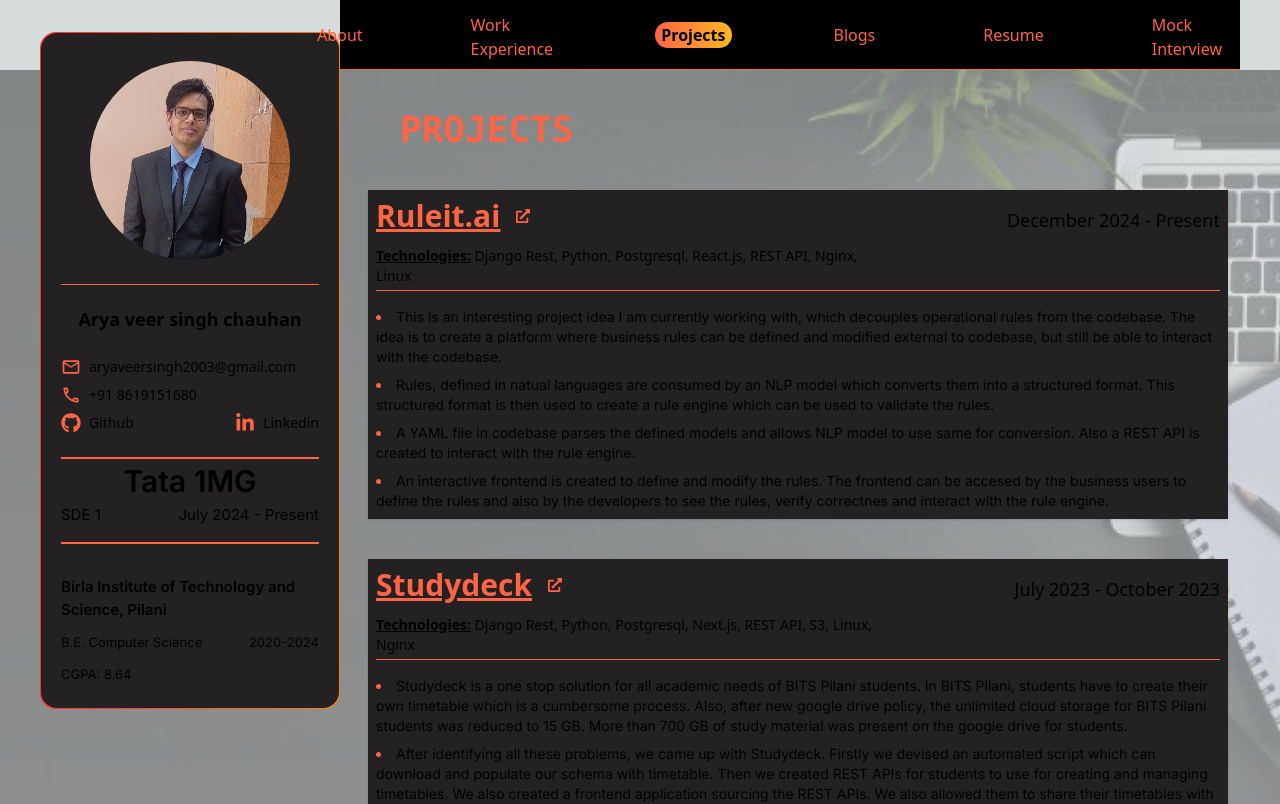
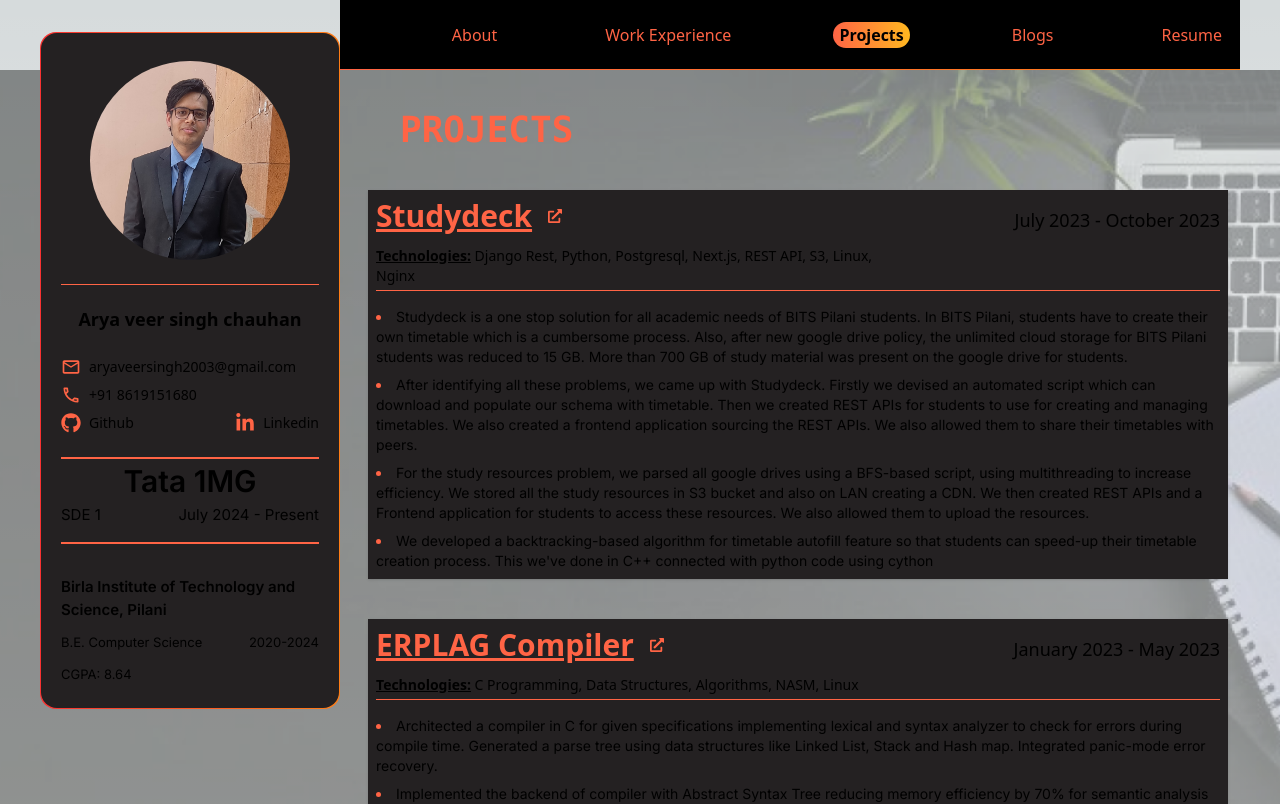
Before and after one commit to Arya-veer/Portfolio, a Next.js app: page /projects in a window 1280 px wide. Shown: the top 804 px of the page. Built offline with nearby package versions, Linux system fonts and the light colour scheme.

Commit message:
Updated resume and other changes

```diff
--- a/src/app/about/page.tsx
+++ b/src/app/about/page.tsx
@@ -1,10 +1,10 @@
 
 export default function About(){
     return (
-        <div className="md:py-10 pt-2 md:pr-3 px-1 md:pl-7 flex flex-col h-full gap-10">
+        <div className="md:py-10 pt-2 md:pr-3 px-1 md:pl-7 flex flex-col h-full gap-10 text-white">
             <div className="transparent pl-8 flex flex-col gap-2">
-                <p className="font-sans font-semibold md:text-lg text-md">Hello World! My name is</p>
-                <p className="md:text-4xl text-2xl font-bold font-sans">Arya Veer Singh Chauhan</p>
+                <p className="text-white font-sans font-semibold md:text-lg text-md">Hello World! My name is</p>
+                <p className="text-white md:text-4xl text-2xl font-bold font-sans">Arya Veer Singh Chauhan</p>
                 <p className="text-three font-semibold md:text-2xl text-xl">I am a full stack developer</p>
             </div>
             <div className="bg-two md:p-6 p-2 flex flex-col font-sans gap-3 ">
--- a/src/app/projects/card.tsx
+++ b/src/app/projects/card.tsx
@@ -21,7 +21,7 @@ export function ProjectCard({title,startDate,endDate,techStack,description,link}
                         {title} <Link href={link} target="_blank" className='text-sm self-center hover:cursor-pointer hover:text-lg py-2'><FaExternalLinkAlt /></Link>
                     </h2>
                     <p className='md:text-sm text-[12px]'>
-                        <span className='font-bold underline'> Technologies:</span>  {techStack.join(', ')}
+                        <span className='font-bold underline text-white'> Technologies:</span>  {techStack.join(', ')}
                     </p>
                 </div>
                 <p className='md:text-lg text-md pt-2 font-sans'>
--- a/src/app/projects/data.tsx
+++ b/src/app/projects/data.tsx
@@ -1,17 +1,4 @@
 export const PROJECTS = [
-    {
-        "title": "Ruleit.ai",
-        "startDate": "December 2024",
-        "endDate": "Present",
-        "techStack": ["Django Rest","Python","Postgresql","React.js","REST API","Nginx","Linux"],
-        "description":[
-            "This is an interesting project idea I am currently working with, which decouples operational rules from the codebase. The idea is to create a platform where business rules can be defined and modified external to codebase, but still be able to interact with the codebase.",
-            "Rules, defined in natual languages are consumed by an NLP model which converts them into a structured format. This structured format is then used to create a rule engine which can be used to validate the rules.",
-            "A YAML file in codebase parses the defined models and allows NLP model to use same for conversion. Also a REST API is created to interact with the rule engine.",
-            "An interactive frontend is created to define and modify the rules. The frontend can be accesed by the business users to define the rules and also by the developers to see the rules, verify correctnes and interact with the rule engine."
-        ],
-        "link":"#"
-    },
     {
         "title": "Studydeck",
         "startDate": "July 2023",
--- a/src/app/projects/page.tsx
+++ b/src/app/projects/page.tsx
@@ -7,7 +7,7 @@ export default function Projects(){
             <div className="transparent pl-8 flex flex-col gap-2">
                 <p className="text-4xl font-semibold font-mono text-three">PROJECTS</p>
             </div>
-            <div className="flex flex-col gap-10">
+            <div className="flex flex-col gap-10 text-white">
                 {
                     PROJECTS.map((project,index) => {
                         return <ProjectCard key={index} {...project} />
--- a/src/app/workex/card.tsx
+++ b/src/app/workex/card.tsx
@@ -20,15 +20,15 @@ export function WorkExCard({title,startDate,endDate,organisation,techStack,descr
                     <h2 className="md:text-3xl text-2xl font-bold  text-three underline flex flex-row gap-4">
                         {organisation}
                     </h2>
-                    <p className='md:text-xl text-lg'>
+                    <p className='md:text-xl text-lg text-white'>
                         {title}, {type}
                     </p>
                 </div>
                 <div className='flex flex-col h-fit'>
-                    <p className='md:text-lg text-md pt-2 font-sans'>
+                    <p className='text-white md:text-lg text-md pt-2 font-sans'>
                         {startDate} - {endDate}
                     </p>
-                    <div className='flex md:flex-col flex-row p-2 gap-2 h-full justify-between md:text-md text-sm'>{
+                    <div className='text-white flex md:flex-col flex-row p-2 gap-2 h-full justify-between md:text-md text-sm'>{
                             links.map((arr,index) => {
                                 return <Link key={index} href={arr[1]} target="_blank" className='flex flex-row gap-2 hover:underline'><FaExternalLinkAlt className='text-sm md:text-md'/>{arr[0]}</Link>
 
@@ -38,7 +38,7 @@ export function WorkExCard({title,startDate,endDate,organisation,techStack,descr
                 </div>
             </div>
             <p>
-                <span className='font-bold underline md:text-md md:text-[14px] text-[13px]'> Technologies:</span>  {techStack.join(', ')}
+                <span className='text-white font-bold underline md:text-md md:text-[14px] text-[13px]'> Technologies:</span>  {techStack.join(', ')}
             </p>
             <div>
                 <ul className='marker:text-three list-inside list-disc md:text-[14px] text-[12px] flex flex-col md:gap-2'>
--- a/src/app/workex/data.tsx
+++ b/src/app/workex/data.tsx
@@ -3,10 +3,11 @@ export const WORKEXES = [
         "title": "Software Developer Engineer I",
         "startDate": "July 2024",
         "endDate": "Present",
-        "techStack": ["Python","Sanic","asyncio","Ruby on Rails","REST API","Kubernetes","Pytest","Mockito","Postman","Docker","AWS","Git","SQS","Redis","S3"],
+        "techStack": ["Python","Sanic","asyncio","React.js","REST API","Kubernetes","Postman","Docker","AWS","Git","SQS","Redis","S3"],
         "description": [
-            "Integrated doctor E-consultation with the B2B business allowing insurance companies to conduct a virtual consultation of clients with doctors.",
-            "Improved efficiency of a graph-based algorithm reducing API latency to genereate Medical Reports by 50%.",
+            "Facilitated the development of a new product, MER (Medical Examination Report) which is a platform for getting leads from insurance companies and generating medical reports for the same through online consultations.",
+            "Improved efficiency of a graph-based algorithm from O(n^2) to O(n) reducing API response time to genereate Medical Reports by 50%.",
+            "Developed a custom rule engine which facilitates the insurance decision without human intervention. It also has a frontend interface for the operations team to create and manage rules.",
         ],
         "organisation": "Tata 1MG",
         "type":"Full Time Role",
--- a/src/components/navbar.tsx
+++ b/src/components/navbar.tsx
@@ -23,12 +23,7 @@ const LINKS = [
     {
         name: "Resume",
         link: "/resume"
-    },
-    {
-        name: "Mock Interview",
-        link: "/mock_interview/"
     }
-
 ]
 
 interface NavLinkProps {
```
Also changed, not shown: 1 other file (tests, documents, lock files or other folders).
